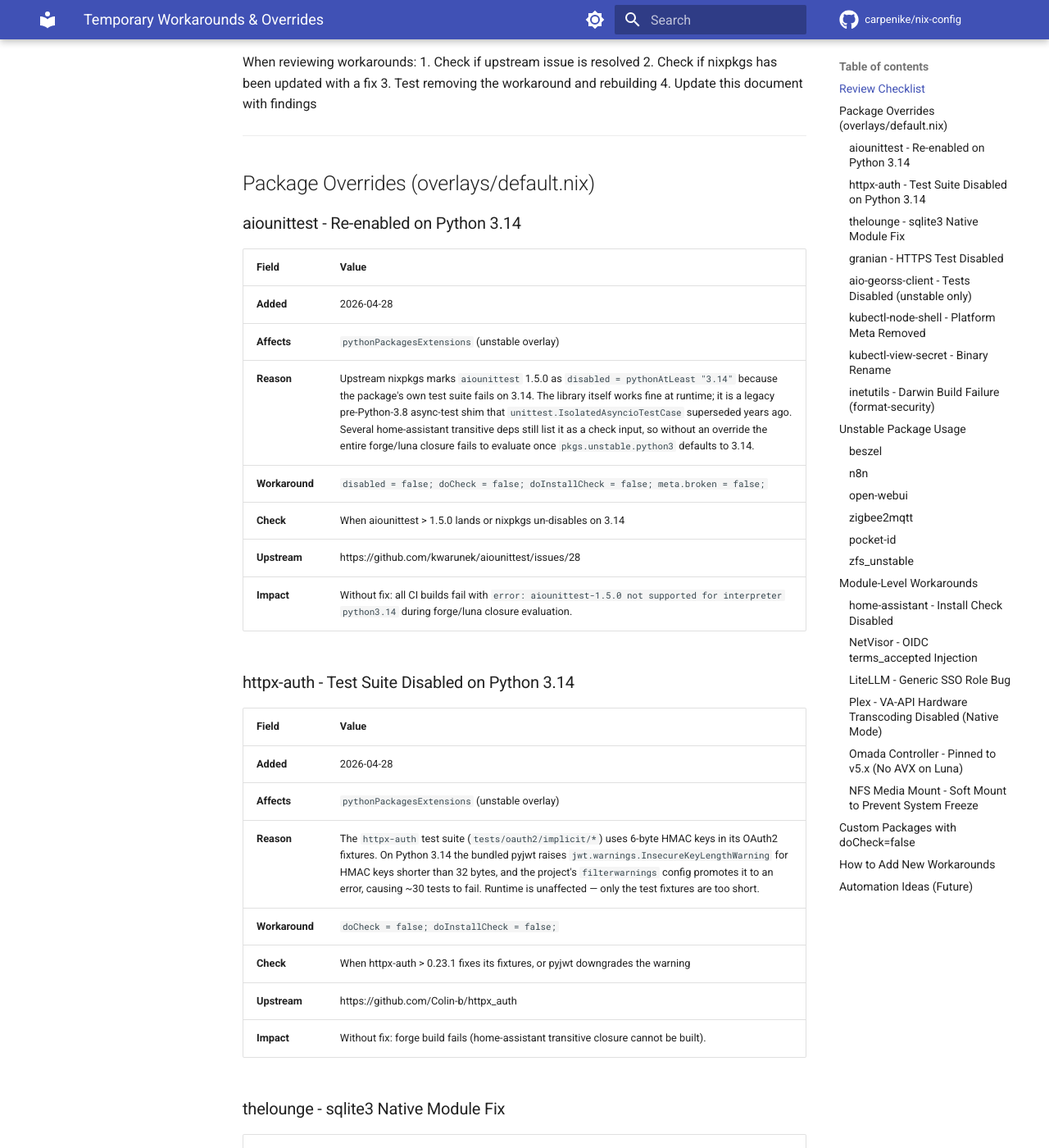
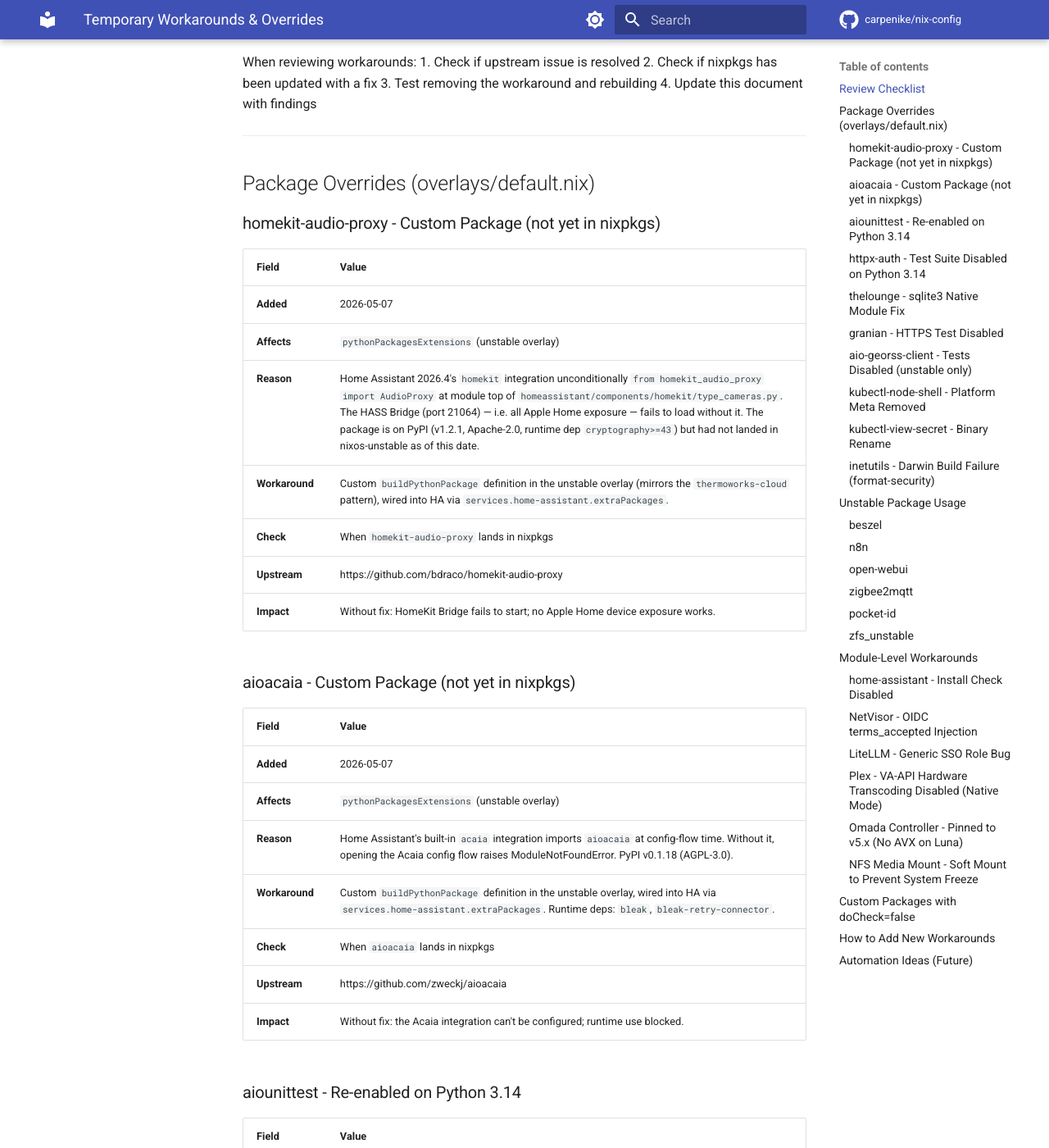
Before and after one commit to carpenike/nix-config, an MkDocs documentation site: the page built from docs/workarounds.md, in a window 1280 px wide and 1400 px high, scrolled down 400 px. Shown: the whole window at 82% size. Built offline with MkDocs 1.6.1 and Material for MkDocs 9.7.7, drawn with Linux system fonts in a browser that asks for light colours; comment, search, counter and statistics services are not loaded; some of the changed text lies outside the part shown.

Commit message:
fix(home-assistant): unblock 2026.4 fallout + wire gh PAT for ryan (#439)
- Add custom buildPythonPackage definitions for homekit-audio-proxy
  (1.2.1) and aioacaia (0.1.18) in the unstable overlay; required by
  HA 2026.4's homekit and acaia integrations respectively. Without
  homekit_audio_proxy the entire HASS Bridge (port 21064) fails to
  load and Apple Home device exposure breaks. Both packages are not
  yet in nixpkgs; tracked in docs/workarounds.md.

- Wire both packages into services.home-assistant.extraPackages on
  forge.

- Silence two confirmed-benign upstream log lines via the existing
  declarative logger.logs config:
    homeassistant.components.rest.util         -> error
    custom_components.nws_alerts.coordinator   -> error

- Declare new sops secret users/ryan/github-token (mode 0400, owner
  ryan:users) and export it as GH_TOKEN from ryan's bash init. The gh
  CLI consumes GH_TOKEN natively, so this side-steps the read-only
  /nix/store/...home-manager-files/.config/gh/config.yml that broke
  'gh auth login'.

```diff
--- a/docs/workarounds.md
+++ b/docs/workarounds.md
@@ -2,8 +2,8 @@
 
 This document tracks temporary workarounds, package overrides, and unstable package usage that should be periodically reviewed. These exist due to upstream bugs, missing features in stable, or test failures in the Nix build sandbox.
 
-**Last Reviewed**: 2026-04-28
-**Next Review**: 2026-05-28 (monthly)
+**Last Reviewed**: 2026-05-07
+**Next Review**: 2026-06-07 (monthly)
 
 ---
 
@@ -18,6 +18,30 @@
 ---
 
 ## Package Overrides (overlays/default.nix)
+
+### homekit-audio-proxy - Custom Package (not yet in nixpkgs)
+
+| Field | Value |
+|-------|-------|
+| **Added** | 2026-05-07 |
+| **Affects** | `pythonPackagesExtensions` (unstable overlay) |
+| **Reason** | Home Assistant 2026.4's `homekit` integration unconditionally `from homekit_audio_proxy import AudioProxy` at module top of `homeassistant/components/homekit/type_cameras.py`. The HASS Bridge (port 21064) — i.e. all Apple Home exposure — fails to load without it. The package is on PyPI (v1.2.1, Apache-2.0, runtime dep `cryptography>=43`) but had not landed in nixos-unstable as of this date. |
+| **Workaround** | Custom `buildPythonPackage` definition in the unstable overlay (mirrors the `thermoworks-cloud` pattern), wired into HA via `services.home-assistant.extraPackages`. |
+| **Check** | When `homekit-audio-proxy` lands in nixpkgs |
+| **Upstream** | https://github.com/bdraco/homekit-audio-proxy |
+| **Impact** | Without fix: HomeKit Bridge fails to start; no Apple Home device exposure works. |
+
+### aioacaia - Custom Package (not yet in nixpkgs)
+
+| Field | Value |
+|-------|-------|
+| **Added** | 2026-05-07 |
+| **Affects** | `pythonPackagesExtensions` (unstable overlay) |
+| **Reason** | Home Assistant's built-in `acaia` integration imports `aioacaia` at config-flow time. Without it, opening the Acaia config flow raises ModuleNotFoundError. PyPI v0.1.18 (AGPL-3.0). |
+| **Workaround** | Custom `buildPythonPackage` definition in the unstable overlay, wired into HA via `services.home-assistant.extraPackages`. Runtime deps: `bleak`, `bleak-retry-connector`. |
+| **Check** | When `aioacaia` lands in nixpkgs |
+| **Upstream** | https://github.com/zweckj/aioacaia |
+| **Impact** | Without fix: the Acaia integration can't be configured; runtime use blocked. |
 
 ### aiounittest - Re-enabled on Python 3.14
 
```
Also changed, not shown: 5 other files.
